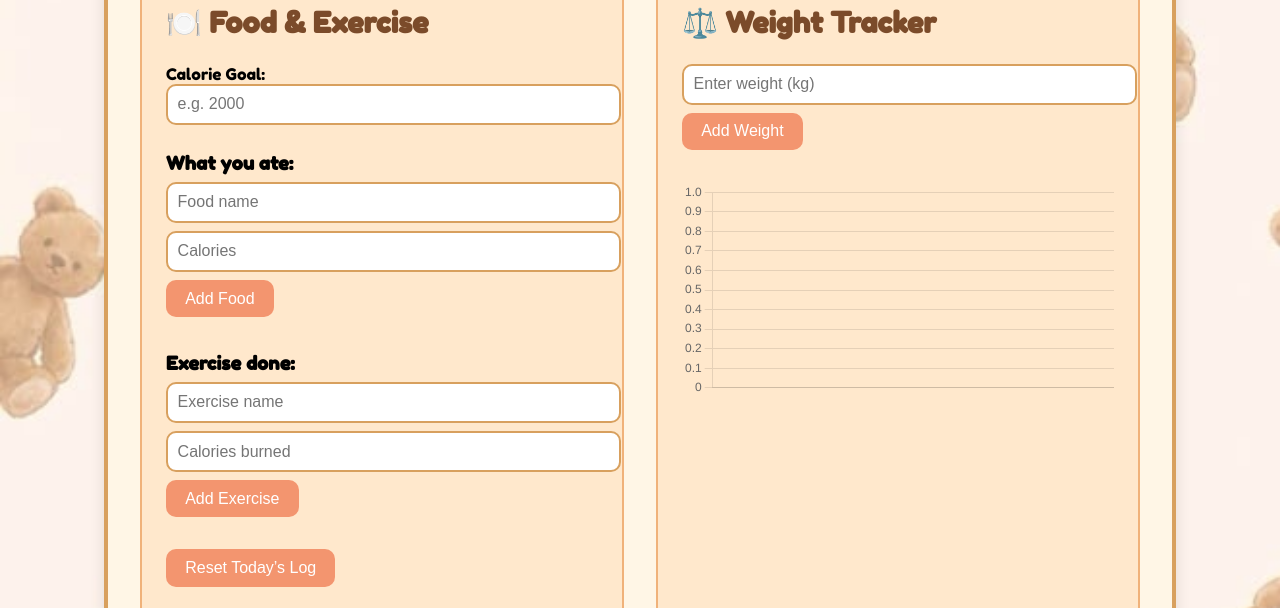
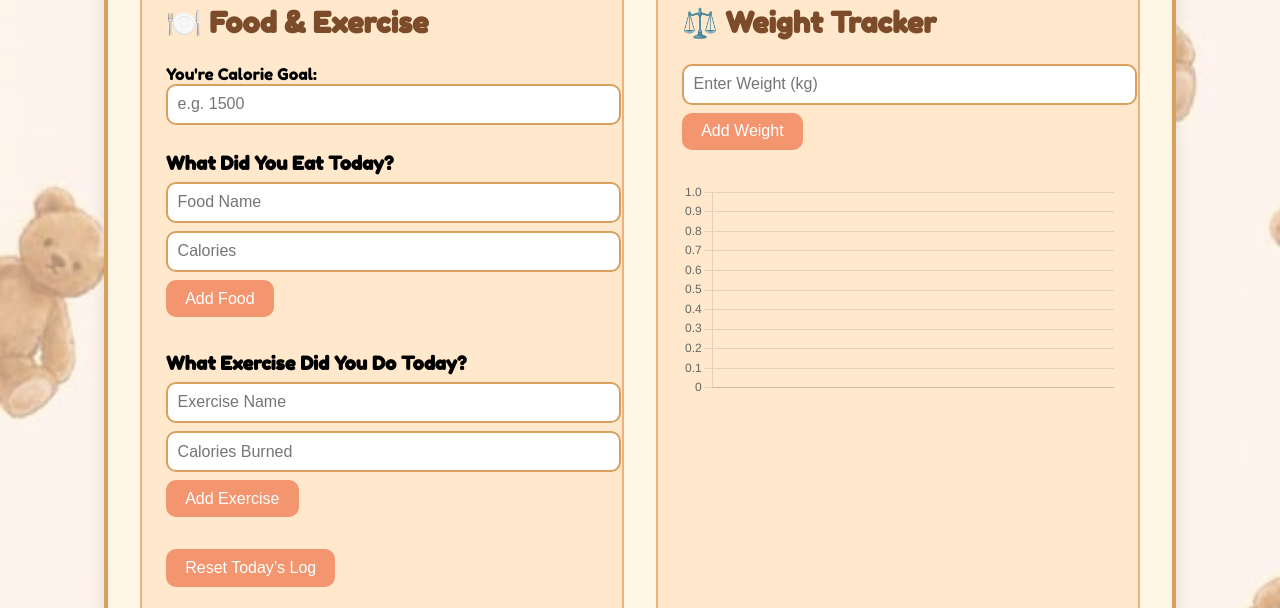
Before and after one commit to EmmaLucianoBolger/weight-loss-tracker, a plain HTML site: page index.htm in a window 1280 px wide. Shown: the part 197-805 px from the top of the page. Drawn offline with nearby package versions, Linux system fonts and the light colour scheme.

Commit message:
small changes

```diff
--- a/index.htm
+++ b/index.htm
@@ -16,19 +16,19 @@
 
       <!-- exersise and food tracking-->
       <div class="section" id="calorie-section">
-        <h2>🍽️ Food & Exercise</h2>
-        <label>Calorie Goal: <input type="number" id="calorieGoal" placeholder="e.g. 2000" /></label>
+        <h2>🍽️ Food & Exercise</h2> <!--change this symbol-->
+        <label> You're Calorie Goal: <input type="number" id="calorieGoal" placeholder="e.g. 1500" /></label>
 
-        <h3>What you ate:</h3>
-        <input type="text" id="foodName" placeholder="Food name" />
+        <h3>What Did You Eat Today?</h3>
+        <input type="text" id="foodName" placeholder="Food Name" />
         <input type="number" id="foodCalories" placeholder="Calories" />
         <button onclick="addFood()">Add Food</button>
 
         <ul id="foodList"></ul>
 
-        <h3>Exercise done:</h3>
-        <input type="text" id="exerciseName" placeholder="Exercise name" />
-        <input type="number" id="exerciseCalories" placeholder="Calories burned" />
+        <h3>What Exercise Did You Do Today?</h3>
+        <input type="text" id="exerciseName" placeholder="Exercise Name" />
+        <input type="number" id="exerciseCalories" placeholder="Calories Burned" />
         <button onclick="addExercise()">Add Exercise</button>
 
         <ul id="exerciseList"></ul>
@@ -43,8 +43,8 @@
 
       <!--weight tracker-->
       <div class="section" id="weight-section">
-        <h2>⚖️ Weight Tracker</h2>
-        <input type="number" id="weightInput" placeholder="Enter weight (kg)" />
+        <h2>⚖️ Weight Tracker</h2> <!--change this symbol-->
+        <input type="number" id="weightInput" placeholder="Enter Weight (kg)" />
         <button onclick="addWeight()">Add Weight</button>
         <ul id="weightList"></ul>
         <canvas id="weightChart" style="margin-top: 1rem;"></canvas>
```
